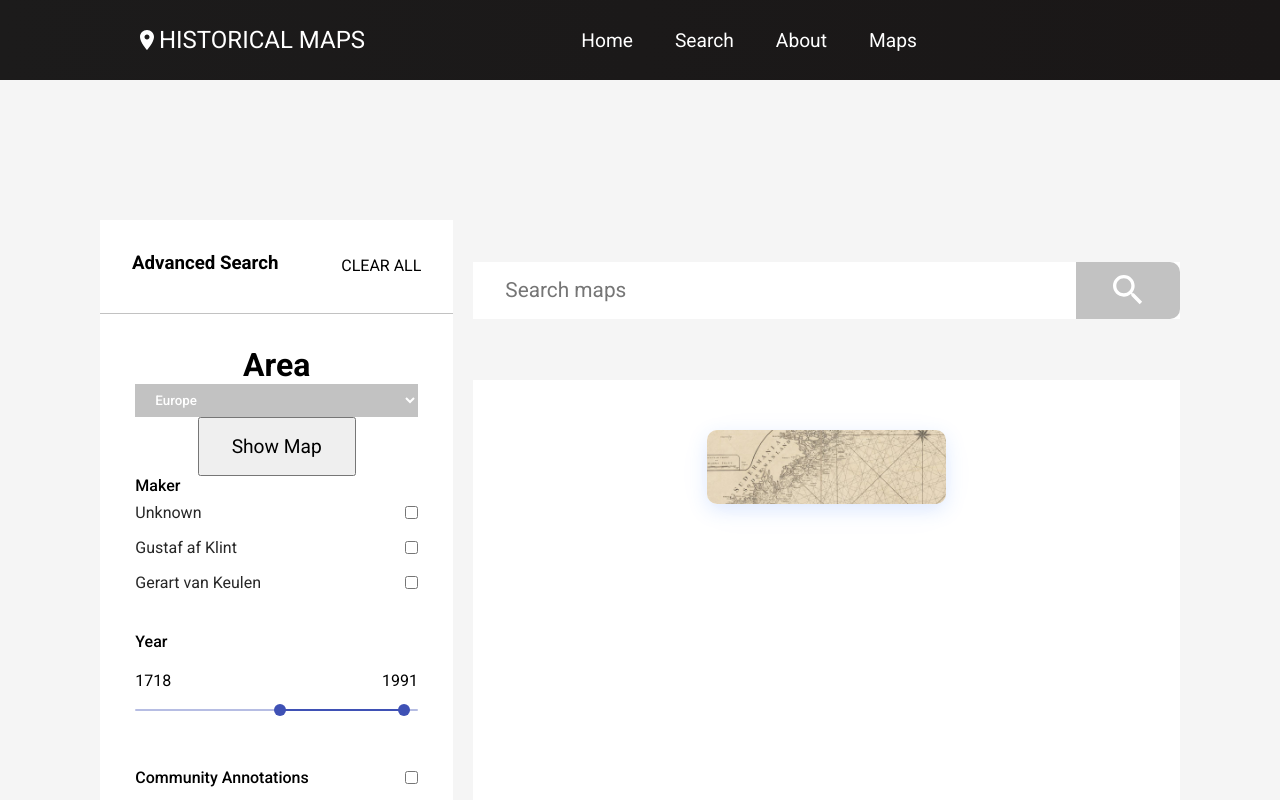
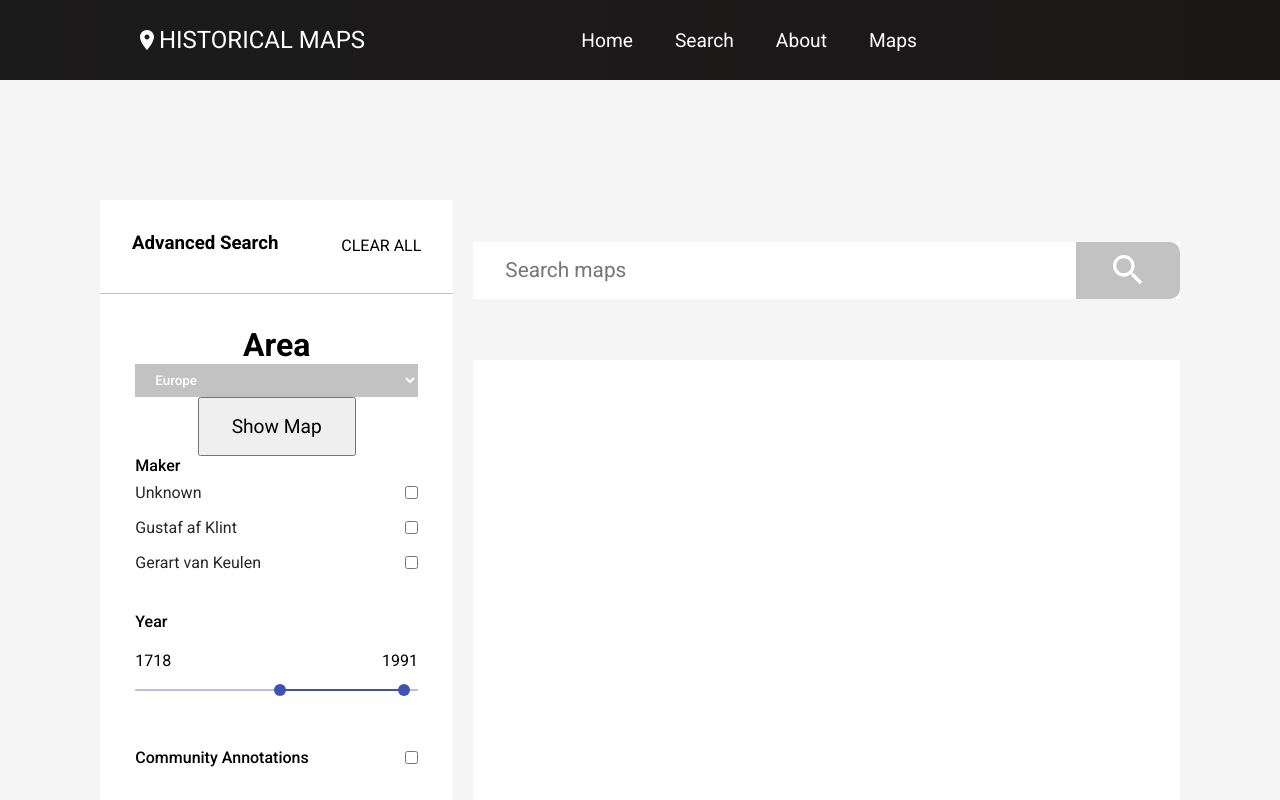
Before and after one commit to kiwiguard/historical-maps, a React (Create React App) app: page /search in a window 1280 px wide. Shown: the top 800 px of the page. Built offline with nearby package versions, Linux system fonts and the light colour scheme.

Commit message:
changed search result to render cards instead of full map

```diff
--- a/src/App.css
+++ b/src/App.css
@@ -21,6 +21,7 @@ h4 {
 .wrapper {
   max-width: 1080px;
   margin: 0 auto;
+  height: fit-content;
 }
 
 .search {
@@ -74,12 +75,13 @@ ul  {
 }
 
 .search-container {
-  height: 100vh;
+  height: fit-content;
+  min-height: 100vh;
   display: grid;
   grid-template-columns: 1fr 2fr;
   grid-template-rows: 140px auto;
   gap: 20px;
-  margin: 140px 0 240px 0;
+  margin: 120px 0 220px 0;
 }
 
 .filter-div {
@@ -155,10 +157,17 @@ input[type='checkbox'] {
 }
 
 .result-container {
-  min-height: 900px;
+  min-height: 100%;
   background-color: #ffffff;
   grid-column: 2 / 3;
   grid-row: 2 / 3;
+  display: flex;
+  flex-flow: row wrap;
+  padding: 2rem 0;
+  justify-content: space-evenly;
+  max-width: 1120px;
+  width: 100%;
+  margin: 0 auto;
 }
 
 .leaflet-container {
--- a/src/components/CardItem.js
+++ b/src/components/CardItem.js
@@ -5,7 +5,7 @@ import './Cards.css';
 const CardItem = props => {
     return (
         <>
-            <li className='cards--item'>
+            <div className='cards--item'>
                 <Link className='cards--item-link' to={props.path}>
                     <figure className='cards--item--pic-wrap'>
                         <img src={props.src} alt='Map' className='cards--item-img'/>
@@ -14,7 +14,7 @@ const CardItem = props => {
                         <h5 className='cards--item-text'>{props.text}</h5>
                     </div>
                 </Link>
-            </li>
+            </div>
         </>
     )
 }
--- a/src/components/Cards.css
+++ b/src/components/Cards.css
@@ -1,33 +1,29 @@
 .cards {
-    background: #fff;
+    margin: 50px 0 45px;
+    display: flex;
+    justify-content: space-evenly;
+    width: 100%;
+    max-width: 300px;
   }
 
   h1 {
     text-align: center;
   }
 
-  .cards-container {
-    display: flex;
-    flex-flow: column;
-    align-items: center;
-    max-width: 1120px;
-    width: 90%;
-    margin: 0 auto;
-  }
-
-  .cards-wrapper {
+  .cards-items {
     position: relative;
     margin: 50px 0 45px;
-  }
-
-  .cards--items {
-    margin-bottom: 24px;
+    display: flex;
+    justify-content: space-evenly;
+    max-width: 1120px;
+    width: 100%;
+    max-width: 300px;
   }
 
   .cards--item {
-    display: flex;
+    width: 100%;
+    max-width: 300px;
     flex: 1;
-    margin: 0 1rem;
     border-radius: 10px;
   }
 
@@ -43,7 +39,7 @@
     text-decoration: none;
   }
 
-  .cards--item-pic-wrap {
+  .cards--item--pic-wrap {
     position: relative;
     width: 100%;
     padding-top: 67%;
@@ -53,20 +49,6 @@
   .fade-img {
     animation-name: fade-img;
     animation-duration: 2s;
-  }
-
-  .cards--item-pic-wrap::after {
-    content: attr(data-category);
-    position: absolute;
-    bottom: 0;
-    margin-left: 10px;
-    padding: 6px 8px;
-    max-width: calc((100%) - 60px);
-    font-size: 12px;
-    font-weight: 700;
-    color: #fff;
-    background-color: #1f98f4;
-    box-sizing: border-box;
   }
 
   .cards--item-img {
--- a/src/components/Cards.js
+++ b/src/components/Cards.js
@@ -2,23 +2,21 @@ import React from 'react';
 import CardItem from './CardItem';
 import './Cards.css';
 
-const Cards = () => {
+export function Cards (mapList) {
+    return (mapList.map((e,i) => {
         return (
-        <div className='cards'>
-            <div className='cards-container'>
-                <div className='cards-wrapper'>
-                    <ul className='cards-items'>
+            <>
                 <CardItem
+                    className='cards-items'
+                    key={e.id}
                     src='images/mini1.jpg'
-                            text='Map of Södermanland'
-                            label='Europe'
+                    text={`Map of ${e.name}`}
+                    label={e.area}
                     path='mapView'
                 />
-                    </ul>
-                </div>
-            </div>
-        </div>
+            </>
         )
+    }))
 }
 
 export default Cards
--- a/src/components/pages/MapView.js
+++ b/src/components/pages/MapView.js
@@ -83,7 +83,7 @@ export const RenderMapItem = (currentMap) =>{
     )
 }
 
-function MapView () {
+export function MapView () {
     // const mapPath = "../../maps/scandinavia/{z}/{x}/{y}.jpg"
     console.log(mapModels)
     return (
--- a/src/components/pages/Search.js
+++ b/src/components/pages/Search.js
@@ -2,9 +2,9 @@ import '../../App.css';
 import mapModels from '../../models/mapModels.json';
 import SearchBar from '../SearchBar';
 import { useState, useEffect } from 'react';
-import { RenderMapModel } from './MapView';
+// import { RenderMapModel } from './MapView';
+import { Cards } from '../Cards';
 import RangeSlider from '../RangeSlider';
-import Cards from '../Cards';
 
 
 function Search() {
@@ -30,6 +30,7 @@ function Search() {
         };
 
         const uniqueItems = [];
+        // eslint-disable-next-line
         mapList.map(item => {
             var existingItem = uniqueItems.find(x => x.area === item.area)
             if (!existingItem)
@@ -42,7 +43,8 @@ function Search() {
         }
 
         if (isDone) {
-            mapViewItemList = RenderMapModel(searchResults)
+            // mapViewItemList = RenderMapModel(searchResults)
+            mapViewItemList = Cards(searchResults)
         } else {
             mapViewItemList = '';
         }
@@ -73,6 +75,7 @@ function Search() {
         }
 
         const uniqueItems = [];
+        // eslint-disable-next-line
         mapList.map(item => {
             var existingItem = uniqueItems.find(x => x.maker === item.maker)
             if (!existingItem)
@@ -99,10 +102,6 @@ function Search() {
     const query = new URLSearchParams(search).get('search-bar');
     const [searchQuery, setSearchQuery] = useState(query || '');
 
-
-
-    // let areaList = mapList.map((e,i) => { return e.area })
-    // console.log(areaList)
     return (
         <>
             <div className='wrapper'>
@@ -131,7 +130,6 @@ function Search() {
                         />
                     </div>
                     <div className='result-container'>
-                        <Cards />
                         {mapViewItemList}
                     </div>
                 </div>
```
Lines whose indentation alone changed are shown as unchanged.
